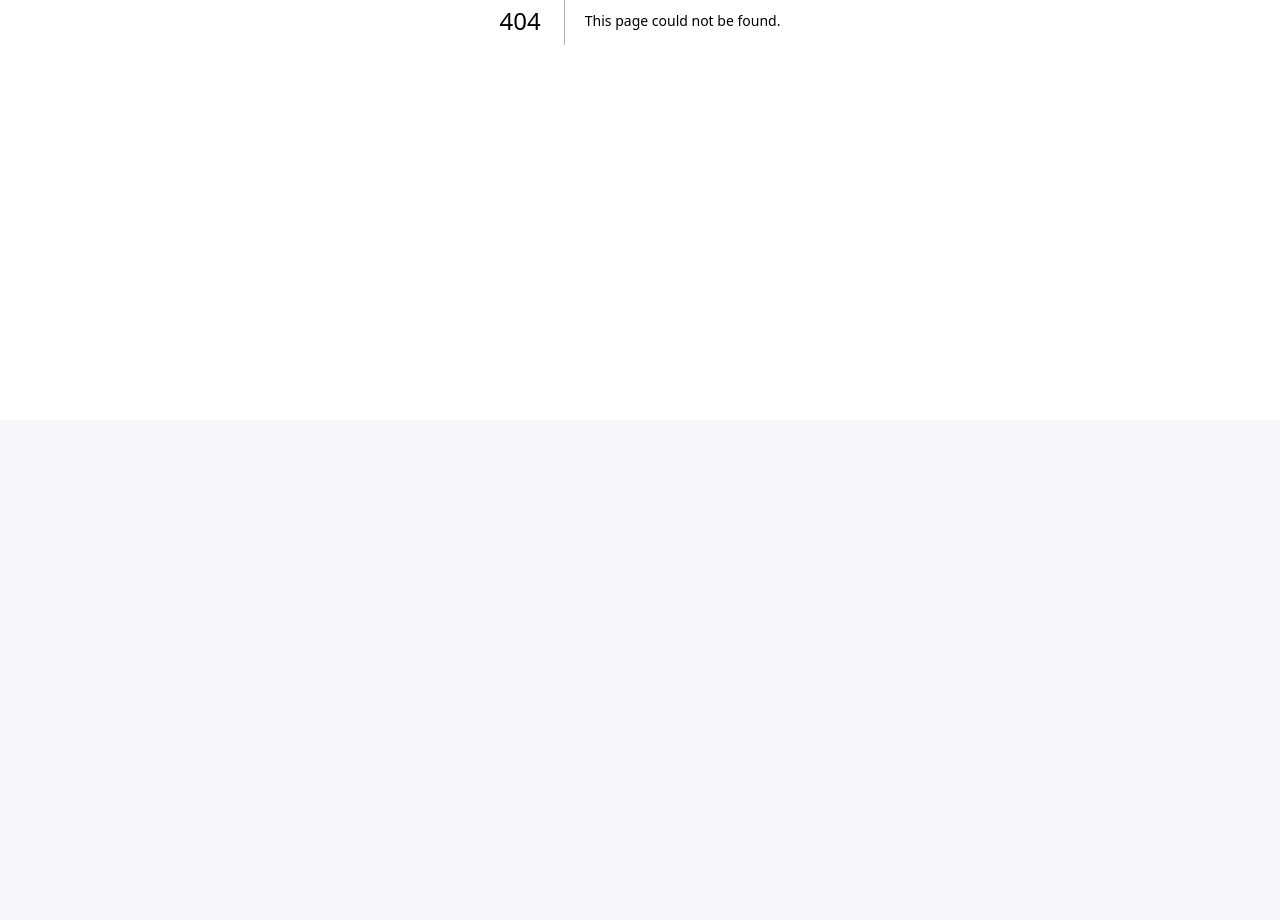
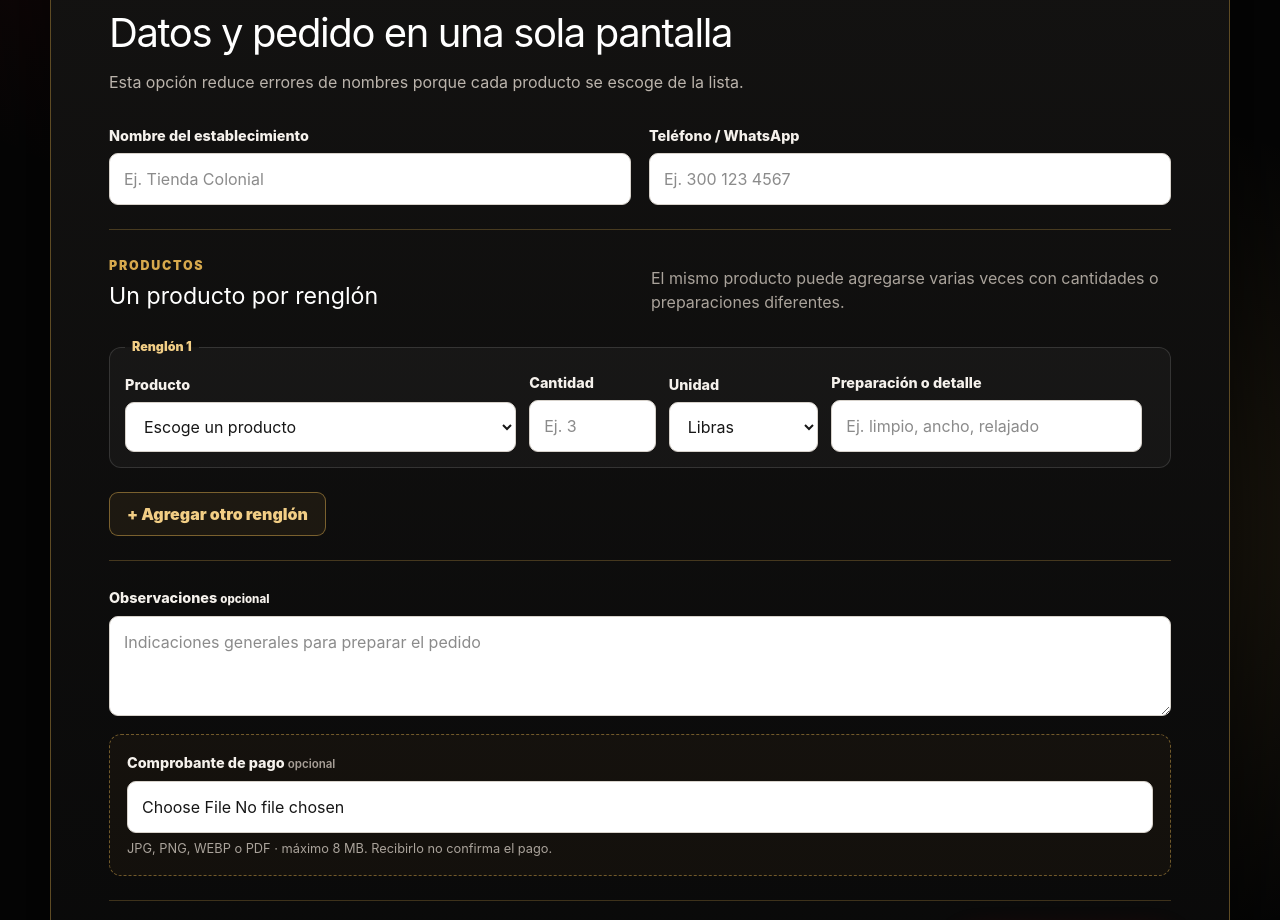
Before and after one commit to tech-orbita/fenix-carniceria, a Next.js app: page /pedido-mayorista/catalogo in a window 1280 px wide. Before the commit this address had no page. Shown: the part 380-1300 px from the top of the page. Before the commit the page ends 800 px from the top, so only its background shows below. Built offline with nearby package versions, Linux system fonts and the light colour scheme.

Commit message:
feat: agregar prueba mayorista por catalogo

```diff
--- /dev/null
+++ b/src/app/pedido-mayorista/catalogo/catalog-order-form.tsx
@@ -0,0 +1,88 @@
+"use client";
+
+import { useMemo, useState, type FormEvent } from "react";
+
+type Product = { name: string; category: string; defaultUnit?: "kg" | "und" };
+type Row = { id: string; productName: string; quantity: string; unit: "cantidad" | "kg" | "lb" | "und"; preparation: string };
+type Notice = { kind: "idle" | "loading" | "error" | "success"; message?: string };
+
+const initialRow: Row = { id: "row-1", productName: "", quantity: "", unit: "lb", preparation: "" };
+const createRow = (): Row => ({ ...initialRow, id: crypto.randomUUID() });
+
+export function CatalogOrderForm({ demo = false, products }: { demo?: boolean; products: Product[] }) {
+  const [businessName, setBusinessName] = useState("");
+  const [phone, setPhone] = useState("");
+  const [rows, setRows] = useState<Row[]>([initialRow]);
+  const [notes, setNotes] = useState("");
+  const [proof, setProof] = useState<File | null>(null);
+  const [notice, setNotice] = useState<Notice>({ kind: "idle" });
+  const [receipt, setReceipt] = useState<string | null>(null);
+  const categories = useMemo(() => [...new Set(products.map((product) => product.category))], [products]);
+
+  function updateRow(id: string, field: keyof Omit<Row, "id">, value: string) {
+    setRows((current) => current.map((row) => {
+      if (row.id !== id) return row;
+      if (field === "productName") {
+        const product = products.find((candidate) => candidate.name === value);
+        return { ...row, productName: value, unit: product?.defaultUnit ?? row.unit };
+      }
+      return { ...row, [field]: value };
+    }));
+  }
+
+  async function submit(event: FormEvent<HTMLFormElement>) {
+    event.preventDefault();
+    setNotice({ kind: "loading", message: "Comprobando la prueba…" });
+    if (demo) {
+      await new Promise((resolve) => setTimeout(resolve, 450));
+      setReceipt("FEN-PRUEBA-LISTA");
+      setNotice({ kind: "success", message: "Prueba completada. Ningún dato fue guardado ni enviado." });
+      return;
+    }
+    setNotice({ kind: "error", message: "Esta versión está disponible únicamente para revisión." });
+  }
+
+  function reset() {
+    setRows([createRow()]); setNotes(""); setProof(null); setReceipt(null); setNotice({ kind: "idle" });
+  }
+
+  if (receipt) return (
+    <section className="wholesale-order-card portal-receipt" role="status">
+      <span className="portal-receipt-check">✓</span><p>Prueba completada</p><h2>{receipt}</h2><strong>{businessName}</strong>
+      <ul><li>Se conservaron {rows.length} renglones de productos.</li>{proof ? <li>El comprobante quedó incluido en la simulación.</li> : null}</ul>
+      <button className="portal-primary-button" onClick={reset} type="button">Hacer otra prueba</button>
+    </section>
+  );
+
+  return (
+    <section className="wholesale-order-card order-card">
+      <header className="portal-single-header"><span>Opción A · catálogo</span><h2>Datos y pedido en una sola pantalla</h2><p>Esta opción reduce errores de nombres porque cada producto se escoge de la lista.</p></header>
+      <form className="portal-order-form" onSubmit={submit}>
+        <div className="portal-customer-fields">
+          <label><span>Nombre del establecimiento</span><input autoComplete="organization" maxLength={160} onChange={(event) => setBusinessName(event.target.value)} placeholder="Ej. Tienda Colonial" required value={businessName} /></label>
+          <label><span>Teléfono / WhatsApp</span><input autoComplete="tel" inputMode="tel" maxLength={30} onChange={(event) => setPhone(event.target.value)} placeholder="Ej. 300 123 4567" required value={phone} /></label>
+        </div>
+        <div className="portal-section-title"><div><span>Productos</span><h3>Un producto por renglón</h3></div><p>El mismo producto puede agregarse varias veces con cantidades o preparaciones diferentes.</p></div>
+        <div className="portal-lines">
+          {rows.map((row, index) => (
+            <fieldset className="portal-line" key={row.id}>
+              <legend>Renglón {index + 1}</legend>
+              <label className="portal-product"><span>Producto</span><select onChange={(event) => updateRow(row.id, "productName", event.target.value)} required value={row.productName}><option value="">Escoge un producto</option>{categories.map((category) => <optgroup key={category} label={category}>{products.filter((product) => product.category === category).map((product) => <option key={`${category}-${product.name}`} value={product.name}>{product.name}</option>)}</optgroup>)}</select></label>
+              <label><span>Cantidad</span><input inputMode="decimal" max="10000" min="0.001" onChange={(event) => updateRow(row.id, "quantity", event.target.value)} placeholder="Ej. 3" required step="0.001" type="number" value={row.quantity} /></label>
+              <label><span>Unidad</span><select onChange={(event) => updateRow(row.id, "unit", event.target.value)} value={row.unit}><option value="lb">Libras</option><option value="kg">Kilos</option><option value="und">Unidades</option><option value="cantidad">Sin unidad</option></select></label>
+              <label className="portal-preparation"><span>Preparación o detalle</span><input maxLength={250} onChange={(event) => updateRow(row.id, "preparation", event.target.value)} placeholder="Ej. limpio, ancho, relajado" value={row.preparation} /></label>
+              {rows.length > 1 ? <button aria-label={`Eliminar renglón ${index + 1}`} className="portal-remove-line" onClick={() => setRows((current) => current.filter((candidate) => candidate.id !== row.id))} type="button">Eliminar</button> : null}
+            </fieldset>
+          ))}
+        </div>
+        <button className="portal-add-line" onClick={() => setRows((current) => [...current, createRow()])} type="button">+ Agregar otro renglón</button>
+        <div className="portal-details-grid">
+          <label className="portal-wide"><span>Observaciones <small>opcional</small></span><textarea maxLength={2000} onChange={(event) => setNotes(event.target.value)} placeholder="Indicaciones generales para preparar el pedido" rows={3} value={notes} /></label>
+          <label className="portal-upload portal-wide"><span>Comprobante de pago <small>opcional</small></span><input accept="image/jpeg,image/png,image/webp,application/pdf" onChange={(event) => setProof(event.target.files?.[0] ?? null)} type="file" /><small>JPG, PNG, WEBP o PDF · máximo 8 MB. Recibirlo no confirma el pago.</small></label>
+        </div>
+        {notice.message ? <p className={`portal-notice is-${notice.kind}`} role={notice.kind === "error" ? "alert" : "status"}>{notice.message}</p> : null}
+        <div className="portal-submit-row"><p>Revisa los renglones antes de probar el envío.</p><button className="portal-primary-button" disabled={notice.kind === "loading"} type="submit">{notice.kind === "loading" ? "Revisando…" : "Probar envío"}</button></div>
+      </form>
+    </section>
+  );
+}
--- /dev/null
+++ b/src/app/pedido-mayorista/catalogo/page.tsx
@@ -0,0 +1,31 @@
+import type { Metadata } from "next";
+import Image from "next/image";
+
+import { wholesaleProductCatalog } from "@/lib/orders/product-parser";
+
+import "../wholesale-order.css";
+import { CatalogOrderForm } from "./catalog-order-form";
+
+export const metadata: Metadata = {
+  title: "Prueba de pedido por catálogo | Fénix Carnes",
+  description: "Prueba del formulario mayorista seleccionando productos de una lista.",
+};
+
+export default async function CatalogOrderPage({ searchParams }: { searchParams: Promise<{ demo?: string }> }) {
+  const { demo: demoParam } = await searchParams;
+  const demo = demoParam === "formulario" && (process.env.NODE_ENV !== "production" || process.env.VERCEL_ENV === "preview");
+  const products = wholesaleProductCatalog.map(({ name, category, defaultUnit }) => ({ name, category, defaultUnit }));
+  return (
+    <main className="wholesale-order-page">
+      <div className="wholesale-order-shell">
+        <header className="wholesale-order-brand">
+          <Image alt="Fénix Carnes" height={120} priority src="/logo-fenix-bn.svg" width={230} />
+          <div><span>Portal mayorista · opción catálogo</span><h1>Escoge cada producto</h1><p>Agrega tantos renglones como necesites. Puedes repetir el mismo producto y cada renglón se conservará por separado.</p></div>
+        </header>
+        {demo ? <div className="portal-demo-banner" role="status">Vista de prueba · Ningún dato será guardado ni enviado</div> : null}
+        <CatalogOrderForm demo={demo} products={products} />
+        <footer>Fénix Carnes · Prueba comparativa del formulario mayorista</footer>
+      </div>
+    </main>
+  );
+}
--- a/src/proxy.ts
+++ b/src/proxy.ts
@@ -20,7 +20,8 @@ export async function proxy(request: NextRequest) {
     || pathname === "/restablecer-contrasena"
     || pathname === "/auth/callback"
     || pathname === "/registro-mayorista"
-    || pathname === "/pedido-mayorista";
+    || pathname === "/pedido-mayorista"
+    || pathname.startsWith("/pedido-mayorista/");
 
   if ((authenticated && isLogin) || (!authenticated && !isPublicAuthRoute)) {
     const redirect = NextResponse.redirect(new URL(authenticated ? "/" : "/login", request.url));
```
